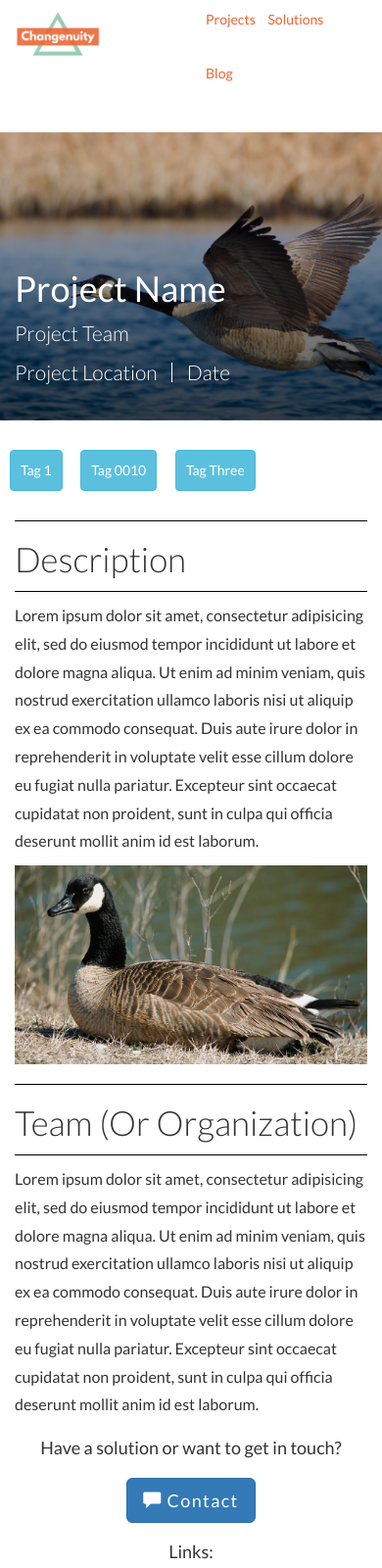
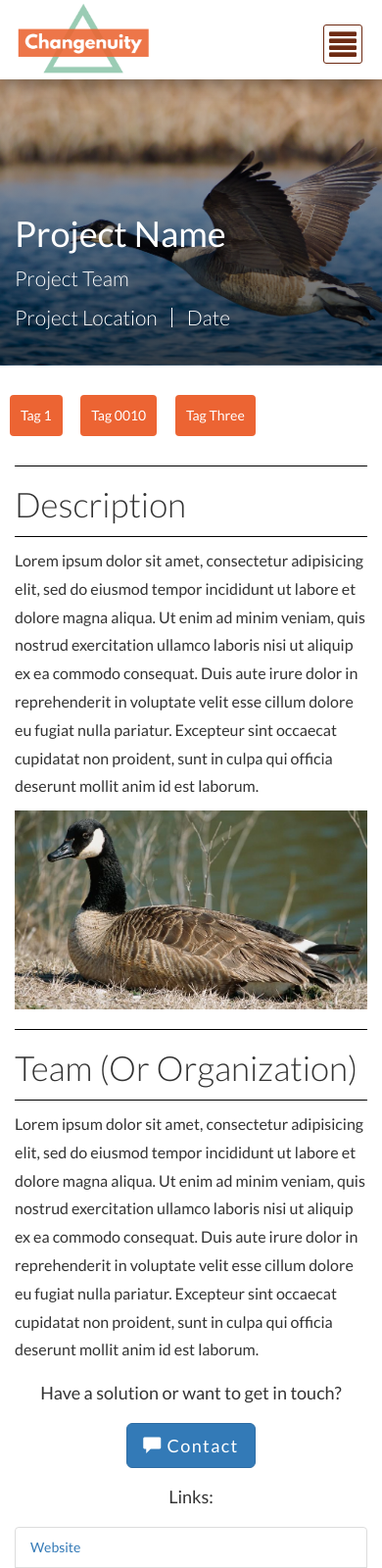
Before and after one commit to Changenuity/Changenuity, a PHP site: page /front-end/project-pages/mockup.html in a window 390 px wide. Shown: the top 1600 px of the page at 98% size. Run offline with PHP 8.4, Linux system fonts and the light colour scheme; some libraries are stand-ins or nearby versions.

Commit message:
Navbar working in mobile

```diff
--- a/front-end/project-pages/mockup.html
+++ b/front-end/project-pages/mockup.html
@@ -17,23 +17,23 @@
   <link rel="stylesheet" type="text/css" href="styles.css" />
 </head>
 <body>
-  <nav class="container">
+  <nav class="container bg-color-white">
     <div class="row">
-      <div class="col-xs-6">
-        <a href="#">
-          <header id="nav-header">
-            <!-- Temporary branding -->
-            <img id="brand-logo" src="logo.png"/>
-            <!-- <span id="brand-logo">Changenuity</span> -->
-          </header>
-        </a>
+      <div class="col-xs-12">
+        <header id="nav-header">
+          <a href="#">
+              <!-- Temporary branding -->
+              <img id="brand-logo" src="logo.png" alt="brand-logo"/>
+              <!-- <span id="brand-logo">Changenuity</span> -->
+          </a>
+          <span id="handle" class="glyphicon glyphicon-align-justify"></span>
+        </header>
       </div>
-
-      <div class="col-xs-6">
-        <ul id="nav" class="list-inline">
-          <li><a href="#">Projects</a></li>
-          <li><a href="#">Solutions</a></li>
-          <li><a href="#">Blog</a></li>
+      <div class="col-xs-12">
+        <ul id="nav-list" class="list-inline">
+          <li><a href="#" class="fading-bg-color">Projects</a></li>
+          <li><a href="#" class="fading-bg-color">Solutions</a></li>
+          <li><a href="#" class="fading-bg-color">Blog</a></li>
         </ul>
       </div>
     </div>
@@ -54,9 +54,9 @@
         <section id="main-section" class="col-md-9">
           <h4 class="list-inline-header sr-only">Tags:</h4>
           <ul id="tags" class="list-inline">
-            <li class="btn btn-info">Tag 1</li>
-            <li class="btn btn-info">Tag 0010</li>
-            <li class="btn btn-info">Tag Three</li>
+            <li class="btn fading-bg-color">Tag 1</li>
+            <li class="btn fading-bg-color">Tag 0010</li>
+            <li class="btn fading-bg-color">Tag Three</li>
           </ul>
           <article id="project-description" class="">
             <h2 class="article-header">Description</h2>
@@ -91,7 +91,7 @@
           <article id="project-contact">
             <div>
               <h4 class="text-center">Have a solution or want to get in touch?</h4>
-              <button id="contact-btn" class="btn btn-primary btn-lg center-block">
+              <button id="contact-btn" class="btn btn-primary btn-lg center-block fading-bg-color">
                 <span class="glyphicon glyphicon-comment" aria-hidden="true"></span>
                 Contact</button>
             </div>
@@ -116,5 +116,12 @@
   <footer id="page-footer" class="container">
     <p>Footer</p>
   </footer>
+
+  <script src="https://ajax.googleapis.com/ajax/libs/jquery/3.1.1/jquery.min.js"></script>
+  <script>
+    $('#handle').on('click', function() {
+      $('nav ul').toggleClass('showing');
+    });
+  </script>
 </body>
 </html>
--- a/front-end/project-pages/styles.css
+++ b/front-end/project-pages/styles.css
@@ -14,31 +14,123 @@ body {
   position: relative;
 }
 
+.bg-color-orange {
+  background-color: #EC6433;
+}
+
+.bg-color-turquoise {
+  background-color: #8AB7A3;
+}
+
+.bg-color-white {
+  background-color: #FFFFFF;
+}
+
+.color-orange {
+  color: #EC6433;
+}
+
+.color-turquoise {
+  color: #8AB7A3;
+}
+
+.fading-bg-color {
+  -webkit-transition: background-color 0.4s;
+  -ms-transition: background-color 0.4s;
+  -moz-transition: background-color 0.4s;
+  -o-transition: background-color 0.4s;
+  transition: background-color 0.4s;
+}
+
 /* ============================================
    Navbar Styles - WIP
 ============================================ */
 
 nav {
-  padding-top: 10px;
-  padding-bottom: 10px;
+  position: fixed;
+  width: 100%;
+  z-index: 2;
+  -webkit-box-shadow: 0px -4px 21px 5px rgba(0,0,0,0.5);
+  -moz-box-shadow: 0px -4px 21px 5px rgba(0,0,0,0.5);
+  box-shadow: 0px -4px 21px 5px rgba(0,0,0,0.5);
 }
 
-nav a {
-  color: #EC6433;
-}
-
-nav a:hover {
-  color: #000000;
-  text-decoration: none;
+#nav-header {
+  display: block;
+  width: 100%;
+  height: 80px;
 }
 
 #brand-logo {
-  height: 50px;
+  width: 140px;
+  height: 80px;
 }
 
-#nav a {
-  float: right;
-  height: 50px;
+#handle {
+  color: #6d2a12;
+  position: absolute;
+  display: block;
+  font-size: 28px;
+  right: 20px;
+  top: 25px;
+
+  border: 1px solid #6d2a12;
+  border-radius: 3px;
+  padding: 5px;
+
+  cursor: pointer;
+}
+
+#nav-list {
+  overflow: hidden;
+  padding: 0;
+  margin: 0 -15px;
+  text-align: center;
+  max-height: 0;
+
+  -webkit-transition: max-height 0.4s;
+  -ms-transition: max-height 0.4s;
+  -moz-transition: max-height 0.4s;
+  -o-transition: max-height 0.4s;
+  transition: max-height 0.4s;
+}
+
+#nav-list.showing {
+  max-height: 209px;
+}
+
+#nav-list li {
+  display: inline-block;
+  width: 100%;
+  padding: 0;
+}
+
+#nav-list a {
+  display: inline-block;
+  padding: 20px 15px;
+  width: 100%;
+
+  cursor: pointer;
+  text-decoration: none;
+  color: white;
+  background-color: #8AB7A3;
+
+  text-align: left;
+  font-size: 18px;
+  letter-spacing: 1.5;
+}
+
+#nav-list a:hover {
+  background-color: #7AA391;
+}
+
+/* ============================================
+   Page-Main Styles
+============================================ */
+
+#page-main {
+  position: relative;
+  top: 79px;
 }
 
 /* ============================================
@@ -94,6 +186,12 @@ nav a:hover {
   line-height: 2;
   padding-left: 10px;
   padding-right: 10px;
+  background-color: #EC6433;
+  color: #FFFFFF;
+}
+
+#tags li:hover {
+  background-color: #C14F26;
 }
 
 #tags li + li {
@@ -156,13 +254,8 @@ h4 {
 
 @media (min-width: 768px) {
   #brand-logo {
-    height: 80px;
+    width: 180px;
   }
-
-  #nav a {
-    height: 80px;
-  }
-
   #main-header {
     padding-top: 160px; /* 83.33% */
     padding-bottom: 32px;
```
